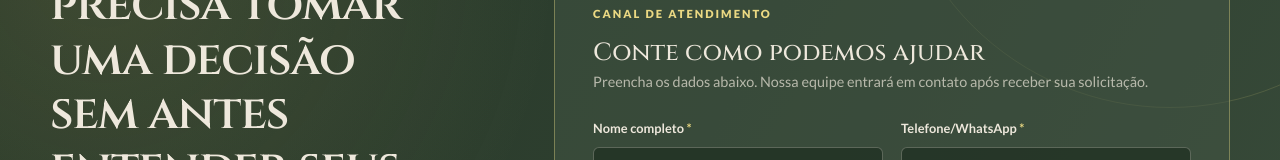
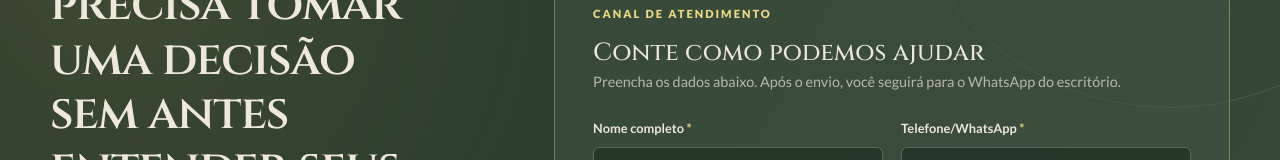
Before and after one commit to squadaguias-max/Pesseghini-Doniani-Advocacia-, a React (Vite) app: page / in a window 1280 px wide. Shown: the part 1008-1168 px from the top of the page. Built offline with nearby package versions, Linux system fonts and the light colour scheme.

Commit message:
Redireciona para WhatsApp apos envio

```diff
--- a/src/modules/home/components/ContactForm.jsx
+++ b/src/modules/home/components/ContactForm.jsx
@@ -1,5 +1,6 @@
 import { useEffect, useState } from "react";
 import { ArrowRight } from "lucide-react";
+import { whatsappUrl } from "../../../config/template.config";
 
 const subjectOptions = [
   "Divórcio",
@@ -100,6 +101,9 @@ export function ContactForm() {
       if (!response.ok) throw new Error(result.error || "Não foi possível enviar agora. Tente novamente.");
 
       setStatus("success");
+      window.setTimeout(() => {
+        window.location.assign(whatsappUrl());
+      }, 600);
     } catch (error) {
       setStatus("error");
       setErrorMessage(error.message || "Não foi possível enviar agora. Tente novamente.");
--- a/src/modules/home/pages/HomePage.jsx
+++ b/src/modules/home/pages/HomePage.jsx
@@ -71,7 +71,7 @@ export function HomePage() {
             <MessageCircle aria-hidden="true" />
             <span>Canal de atendimento</span>
             <h3>Conte como podemos ajudar</h3>
-            <p>Preencha os dados abaixo. Nossa equipe entrará em contato após receber sua solicitação.</p>
+            <p>Preencha os dados abaixo. Após o envio, você seguirá para o WhatsApp do escritório.</p>
             <ContactForm />
           </div>
         </div>
--- a/src/modules/privacy/pages/PrivacyPolicyPage.jsx
+++ b/src/modules/privacy/pages/PrivacyPolicyPage.jsx
@@ -29,6 +29,7 @@ export function PrivacyPolicyPage() {
 
         <h2>4. Compartilhamento e serviços externos</h2>
         <p>Os dados podem ser processados por fornecedores necessários à hospedagem, segurança, funcionamento e mensuração do site, sempre de acordo com a finalidade informada e com medidas de proteção adequadas. Não comercializamos dados pessoais.</p>
+        <p>Após a confirmação do envio, o site direciona você ao WhatsApp. A partir desse momento, o uso do serviço também fica sujeito aos termos e à política de privacidade do WhatsApp.</p>
 
         <h2>5. Armazenamento e segurança</h2>
         <p>Os dados são mantidos pelo período necessário para responder à solicitação, conduzir o relacionamento decorrente do contato, cumprir obrigações legais e resguardar direitos. Depois disso, podem ser eliminados ou anonimizados, quando permitido. Adotamos medidas técnicas e administrativas razoáveis para prevenir acessos não autorizados, perda, alteração ou divulgação indevida.</p>
```
